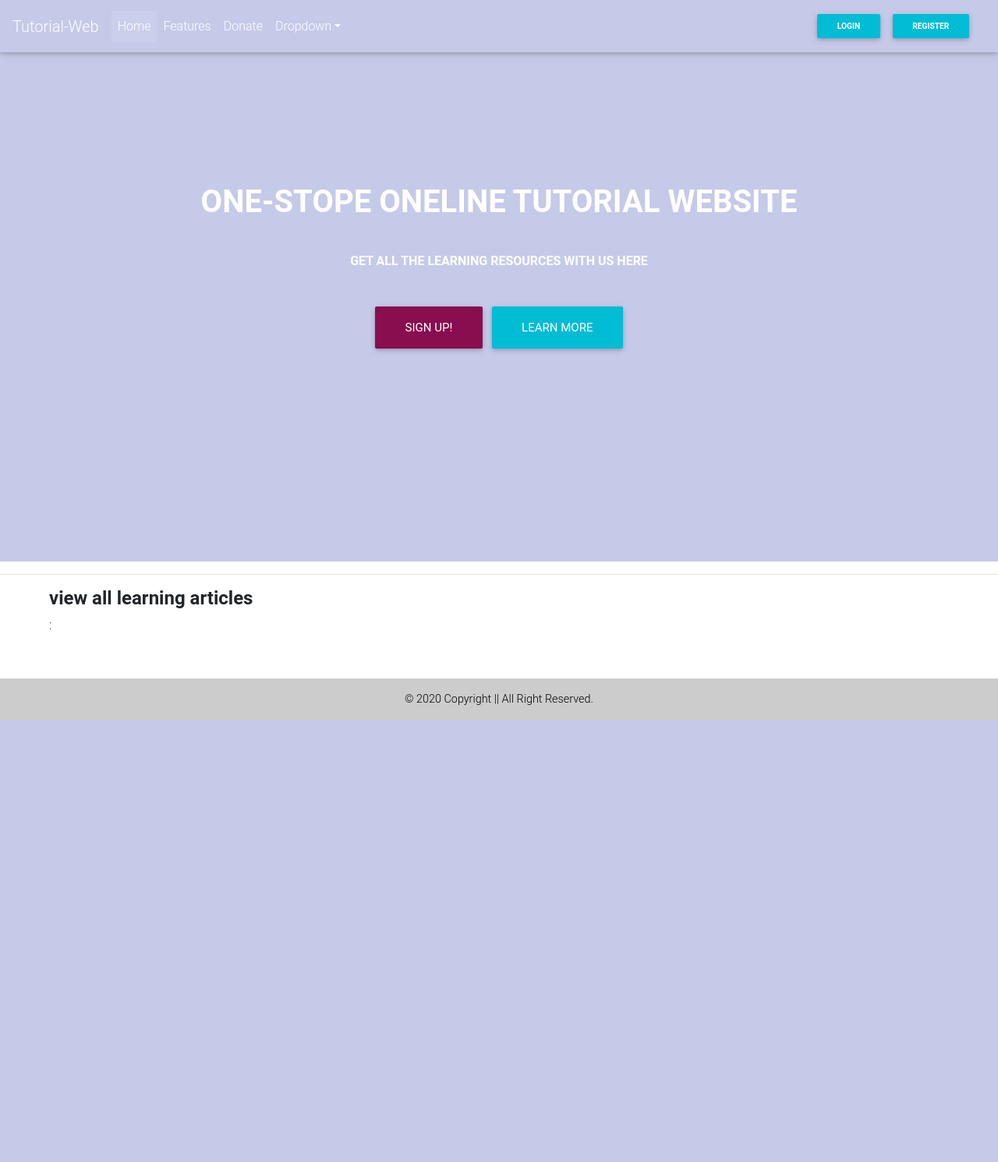
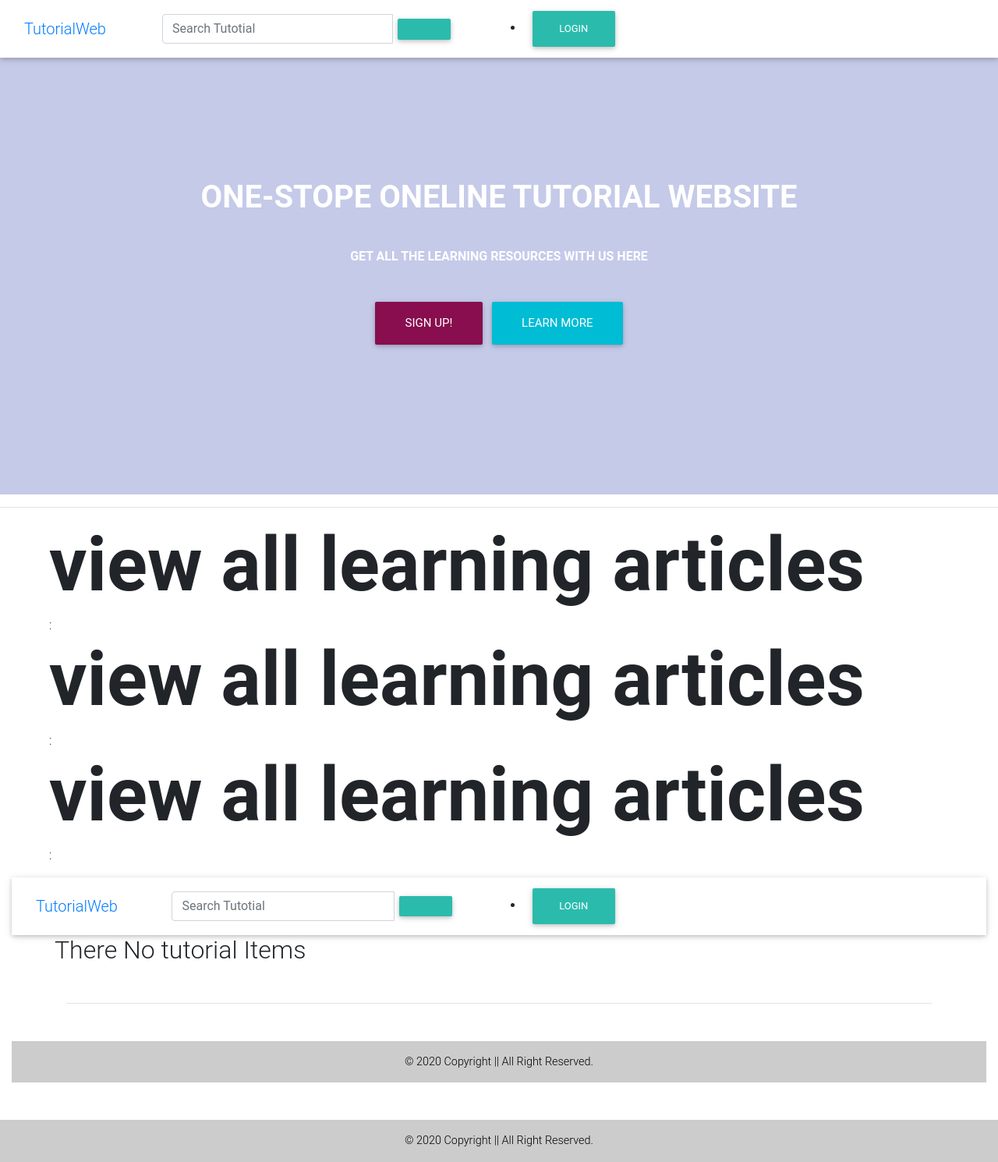
Before and after one commit to sam2020-4/Tutorial, a Django app: page / in a window 1280 px wide. Shown: the whole page at 78% size. Before the commit the page ends 923 px from the top, so only its background shows below. Run offline with Django 3.2, Linux system fonts and the light colour scheme; some libraries are stand-ins or nearby versions.

Commit message:
updated navbar

```diff
--- a/tutorials/models.py
+++ b/tutorials/models.py
@@ -2,9 +2,6 @@ from django.db import models
 import datetime as dt
 from django.contrib.auth.models import User
 from tinymce.models import HTMLField
-
-from django_countries.fields import CountryField
-from star_ratings.models import Rating
 from cloudinary.models import CloudinaryField
 
 # Create your models here.
@@ -34,7 +31,7 @@ class Projects(models.Model):
     Author = models.ForeignKey(User, on_delete=models.CASCADE, blank=True)
     author_profile = models.ForeignKey(Profile,on_delete=models.CASCADE, blank=True, default='1')
     link = models.URLField()
-    country = CountryField(blank_label='(select country)', default='Kenya')
+
 
     def save_project(self):
         self.save()
--- a/tutorials/templates/index.html
+++ b/tutorials/templates/index.html
@@ -3,11 +3,11 @@
 
 <div class="landing" id="first">
 
-    <div class="rgba-indigo-light full-bg-img flex-center mask white-text" style="height: 90vh;">
+    <div class="rgba-indigo-light full-bg-img flex-center mask white-text" style="height: 70vh;">
 
         <ul class="animated fadeInUp col-md-12 list-unstyled list-inline">
             <li>
-            <h1 class="font-weight-bold text-uppercase">one-stope oneline tutorial Website</h1>
+            <h1 class="displat-5 font-weight-bold text-uppercase">one-stope oneline tutorial Website</h1>
             </li>
             <li>
             <p class="font-weight-bold text-uppercase py-4">get all the learning resources with us here</p>
@@ -27,8 +27,12 @@
 <!-- project section -->
 <div class="container-fluid">
     <div class="mb-2 pb-2 pl-4 pr-2 ml-4 mr-1">
-        <h4 class="display-35 font-weight-bold"> view all learning articles</h4>:
+        <h4 class="display-1 font-weight-bold"> view all learning articles</h4>:
+        <h4 class="display-1 font-weight-bold"> view all learning articles</h4>:
+        <h4 class="display-1 font-weight-bold"> view all learning articles</h4>:
     </div>
+
+    {% include "tutorial.html" %}
 
 </div>
 {% endblock %}
--- a/tutorials/templates/navbar.html
+++ b/tutorials/templates/navbar.html
@@ -1,89 +1,59 @@
-{% load bootstrap4 %}
-<!--Navbar-->
-<nav class="navbar navbar-expand-lg navbar-dark scrolling-navbar fixed-top">
-    <!-- Navbar brand -->
-    <a class="navbar-brand" href="{% url 'index' %}">Tutorial-Web</a>
 
-    <!-- Collapse button -->
-    <button class="navbar-toggler" type="button" data-toggle="collapse" data-target="#basicExampleNav" aria-controls="basicExampleNav" aria-expanded="false" aria-label="Toggle navigation">
-      <span class="navbar-toggler-icon"></span>
-    </button>
+<nav class="navbar navbar-inverse">
+  <div class="container-fluid">
+    <div class="navbar-header">
+      <a class="navbar-brand" href="{% url 'index' %}">TutorialWeb</a>
+    </div>
 
-    <!-- Collapsible content -->
-    <div class="collapse navbar-collapse" id="basicExampleNav">
+    <!-- Adding a search form  -->
+    <div class="col-sm-4 col-md-4 navbar-right">
 
-      <!-- Links -->
-      <ul class="navbar-nav mr-auto">
-        <li class="nav-item active">
-          <a class="nav-link" href="{% url 'index' %}">Home
-              <span class="sr-only">(current)</span>
-          </a>
-        </li>
-        <li class="nav-item">
-          <a class="nav-link" href="#">Features</a>
-        </li>
-        <li class="nav-item">
-          <a class="nav-link" href="#">Donate</a>
-        </li>
-        <!-- Dropdown -->
-        <li class="nav-item dropdown">
-          <a class="nav-link dropdown-toggle" id="navbarDropdownMenuLink" data-toggle="dropdown" aria-haspopup="true" aria-expanded="false">Dropdown</a>
-          <div class="dropdown-menu dropdown-primary" aria-labelledby="navbarDropdownMenuLink">
-            <a class="dropdown-item" href="#">Action</a>
-            <a class="dropdown-item" href="#">Another action</a>
-            <a class="dropdown-item" href="#">Something else here</a>
+      <form class="navbar-form" role="search" action="{% url 'search_results' %}">
+
+        <div class="input-group">
+          <input type="text" class="form-control" placeholder="Search Tutotial" name="tutorial">
+          <div class="input-group-btn">
+            <button class="btn btn-default" type="submit"><i class="glyphicon glyphicon-search"></i></button>
           </div>
-        </li>
-        {% if user.is_authenticated %}
+        </div>
 
-        {% endif %}
-      </ul>
+      </form>
+    </div>
+    <!-- search form end -->
 
-
-      <!-- Links -->
-      {% if user.is_authenticated %}
-        <form class="form-inline" role="search" action="{% url 'search_results' %}">
-            <input type="text" class="form-control" placeholder="Search" aria-label="Search" name="keyword">
-            <button type="submit" class="btn btn-outline-white btn-md my-2 btn-sm">Search</button>
-        </form>
-
-      {% endif %}
-      <div class="col-sm-6 col-lg-6 d-flex justify-content-end">
+    <!-- login form here -->
+    <div class="col-sm-6 col-md-6">
       {% if user.is_authenticated %}
       <ul>
-            <li class="nav-item">
-              <a class="nav-link btn btn-outline-white btn-md my-2 btn-sm text-white success-color-dark" href="{%url 'new-project'%}">SUBMIT YOUR SITE </a>
-            </li>
-          </ul>
-
-          <ul>
-            <li class="dropdown list-unstyled text-white">
-                <a class="nav-link dropdown-toggle" id="navbarDropdownMenuLink-4" data-toggle="dropdown"
-                aria-haspopup="true" aria-expanded="false">
-                <i class="fas fa-user"></i> My Account </a>
-              <ul class="dropdown-menu dropdown-default" role="menu">
+        <li class="dropdown">
+          <a href="#" class="dropdown-toggle btn btn-default" data-toggle="dropdown" role="button" aria-expanded="false">Account
+                    <span class="caret"></span>
+                </a>
+          <ul class="dropdown-menu" role="menu">
             <li>
-                    <a class="dropdown-item" href="{%url 'profile'%}">Profile</a>
+              <a href="{%url 'index'%}">Home</a>
             </li>
             <li>
-                  <a class="dropdown-item" href="/accounts/password/change">Change Password</a>
+              <a href="{%url 'new-tutorial'%}">Create Tutorial</a>
             </li>
             <li>
-                  <a class="dropdown-item" href="/logout">Logout</a>
+              <a href="/accounts/password/change">Change Password</a>
+            </li>
+            <li>
+              <a href="/logout">Logout</a>
             </li>
           </ul>
         </li>
       </ul>
       {% else %}
-          <li class="list-unstyled">
-              <a class='btn btn-sm btn-cyan font-weight-bold' href="/accounts/login">Login</a>
-              <a class='btn btn-sm btn-cyan font-weight-bold' href="/accounts/register">Register</a>
+      <li>
+        <a class='btn btn-default' href="/accounts/login">Login</a>
       </li>
 
       {% endif %}
     </div>
+    <!-- end login -->
+
 
   </div>
-    <!-- Collapsible content -->
 </nav>
-<!--/.Navbar-->
--- a/tutorials/templates/registration/base.html
+++ b/tutorials/templates/registration/base.html
@@ -20,7 +20,7 @@
   <link href="https://cdnjs.cloudflare.com/ajax/libs/twitter-bootstrap/4.3.1/css/bootstrap.min.css" rel="stylesheet">
   <!-- Material Design Bootstrap -->
   <link href="https://cdnjs.cloudflare.com/ajax/libs/mdbootstrap/4.8.10/css/mdb.min.css" rel="stylesheet">
-  <link rel="stylesheet" href="{% static 'css/basenews.css' %}">
+  <link rel="stylesheet" href="{% static 'css/tutorial.css' %}">
   <link rel="stylesheet" href="https://cdnjs.cloudflare.com/ajax/libs/lightbox2/2.8.2/css/lightbox.min.css">
   {% endblock %}
 
--- /dev/null
+++ b/tutorials/templates/tutorial.html
@@ -0,0 +1,36 @@
+{%extends 'base.html'%}
+{% load bootstrap4 %}
+
+{% block content %}
+{{ block.super}}
+
+<div class="container">
+
+  {% for tutorial_item in tutorials %}
+  <!-- displaying image uploaded -->
+  <hr class="mt-5 mb-5">
+  <div class="row">
+    <!--Display news Article images  -->
+    <div class="col-md-4">
+      <img src="{{ tutorial_item.tutorial_image.url}}" class="img-responsive" alt="Image">
+    </div>
+
+    <!-- displaying News articles -->
+    <div class="col-md-8 ">
+      <h2 class="text-center"> {{ news_item.title }} </h2>
+      <p>{{ news_item.post }} <a href="#" class="btn btn-success btn-sm active" role="button" aria-pressed="true">Read More</a></p>
+      <p> Story Author: {{ news_item.editor }}</p>
+      <p>Date published: {{ news_item.pub_date }}</p>
+    </div>
+  </div>
+  <hr>
+
+  {% empty %}
+  <div class="row">
+    <h2 class="text-center">There No tutorial Items</h2>
+  </div>
+  {% endfor %}
+
+  <br> <hr>
+</div>
+{% endblock %}
```
Also changed, not shown: requirements.txt (+13 -0 lines), tutorials/templates/new-tutorial.html (renamed from tutorials/templates/new_project.html). Lines whose indentation alone changed are shown as unchanged.
